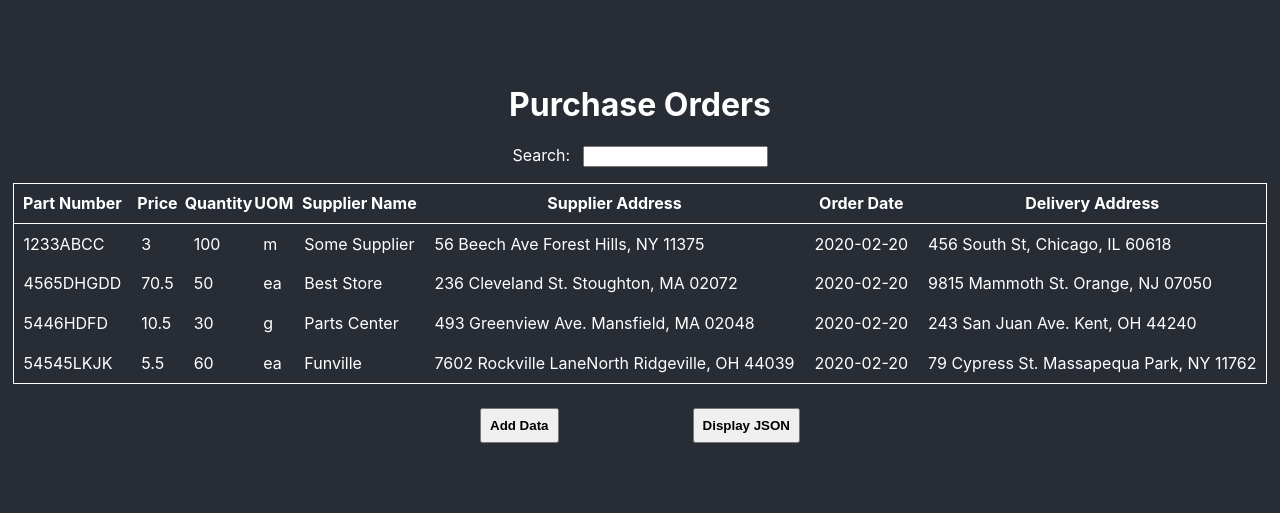
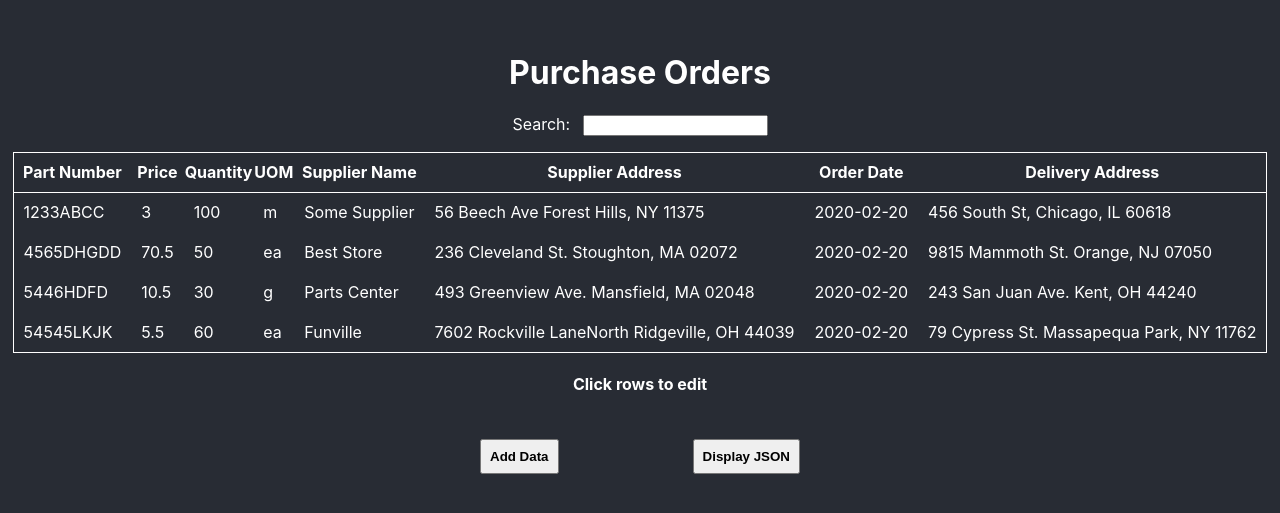
Before and after one commit to pashapear/react-simple-grid, a React (Create React App) app: page / in a window 1280 px wide. Shown: the part 143-656 px from the top of the page. Built offline with nearby package versions, Linux system fonts and the light colour scheme.

Commit message:
Adds edit info key

```diff
--- a/src/components/Table/index.js
+++ b/src/components/Table/index.js
@@ -35,6 +35,7 @@ const Table = () => {
             <Headers />
             <Rows rows={rows} />
         </StyledTable>
+        <h4>Click rows to edit</h4>
         <Actions>
             <Button onClick={() => setShow(true)}>Add Data</Button>
             <Button onClick={() => setShowJSON(true)}>Display JSON</Button>
```
